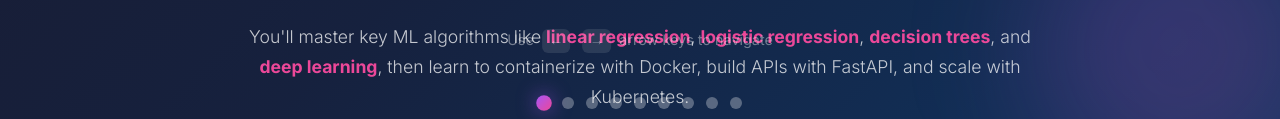
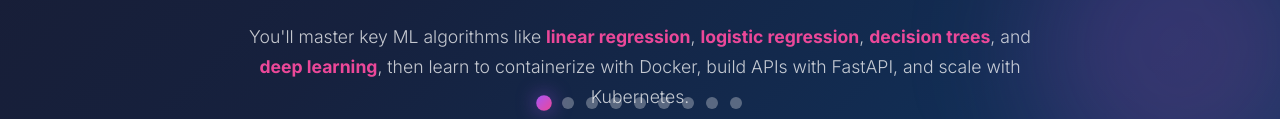
Before and after one commit to ahmedmbarektorjmene/projet-anglais, a plain HTML site: page index.html in a window 1280 px wide. Shown: the part 651-770 px from the top of the page. Drawn offline with Linux system fonts and the light colour scheme.

Commit message:
use arrows

```diff
--- a/index.html
+++ b/index.html
@@ -40,10 +40,6 @@
         <!-- Progress Dots -->
         <div class="progress-container" id="progress-dots"></div>
 
-        <!-- Keyboard Hint -->
-        <div class="keyboard-hint">
-            Use <kbd>←</kbd> <kbd>→</kbd> arrow keys to navigate
-        </div>
     </div>
 
     <script>
```
